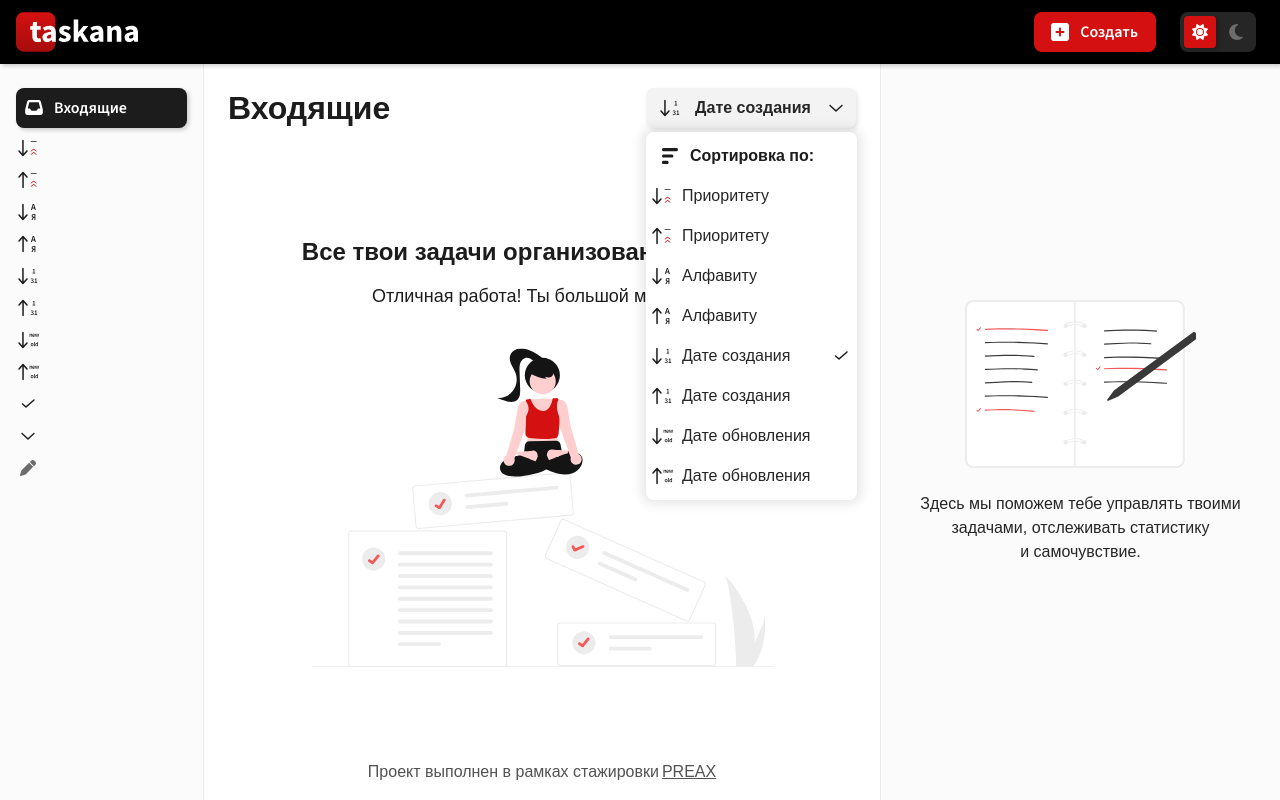
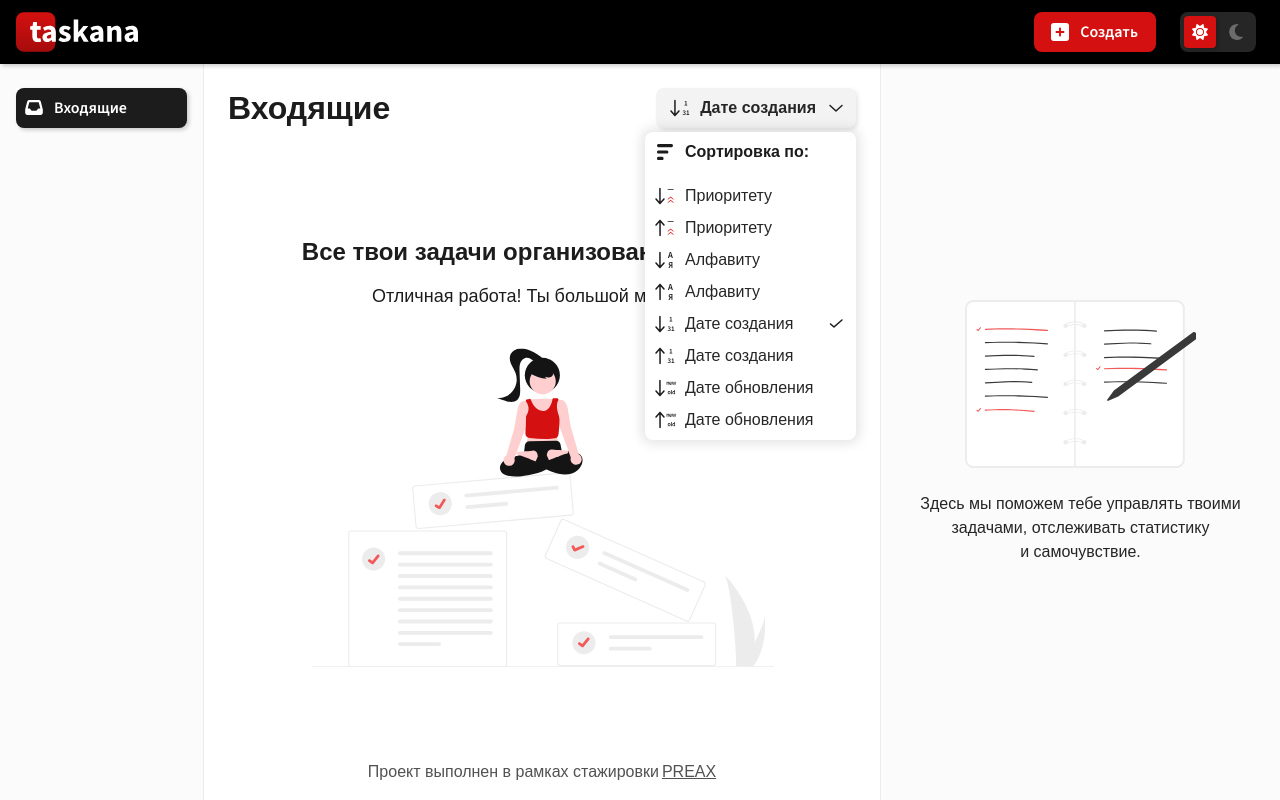
Before and after one commit to VitalGa/TaskanaApp, a React (Vite) app: page / in a window 1280 px wide. Both pictures are taken after a click on the button "Дате создания". Built offline with nearby package versions, Linux system fonts and the light colour scheme; a web font is replaced by a local one.

Commit message:
fixing Dropdown

```diff
--- a/src/components/dropdown/Dropdown.jsx
+++ b/src/components/dropdown/Dropdown.jsx
@@ -80,7 +80,7 @@ export function Dropdown({ options = [], value, onChange, disabled = false }) {
             <div className={styles.dropdownHeader}>Сортировка по:</div>
           </div>
 
-          <ul className={styles.iconList}>
+          <ul className={styles.dropdownList}>
             {options.map((option) => (
               <li
                 key={option.value}
--- a/src/components/dropdown/dropdown.module.css
+++ b/src/components/dropdown/dropdown.module.css
@@ -15,7 +15,8 @@
   background: #f3f3f3;
   box-shadow: 2px 2px 4px 0px #0000001a;
   cursor: pointer;
-  min-width: 210px;
+  /* min-width: 211px; */
+  width: 100%;
   font-size: 16px;
   line-height: 24px;
   font-weight: 600;
@@ -69,14 +70,16 @@
 /* Меню */
 .dropdownMenu {
   position: absolute;
+  display: flex;
+  flex-direction: column;
+  gap: 4px;
   top: calc(100% + 4px);
-  left: 0;
+  right: 0;
   min-width: 211px;
   background: #fff;
   border-radius: 8px;
   box-shadow: 0px 0px 12px 4px #0000001a;
   z-index: 100;
-  padding: 4px;
   opacity: 0;
   transition: opacity 0.2s ease;
 }
@@ -104,10 +107,11 @@
   border-radius: 4px;
 }
 
-.dropdownMenu ul {
-  list-style: none;
-  margin: 0;
-  padding: 0;
+.dropdownList {
+  display: flex;
+  flex-direction: column;
+  gap: 8px;
+  padding: 8px 0;
 }
 
 .dropdownItem {
@@ -115,7 +119,7 @@
   align-items: center;
   justify-content: space-between;
   gap: 8px;
-  padding: 8px 0;
+  padding: 0 8px;
   border-radius: 8px;
   font-size: 16px;
   line-height: 24px;
--- a/src/components/navBar/NavBar.jsx
+++ b/src/components/navBar/NavBar.jsx
@@ -22,25 +22,6 @@ export function NavBar() {
           </li>
         </ul>
       </nav>
-      <div className={styles.icons}>
-        <Icon name='priorityDesc' />
-        <Icon name='priorityAsc' />
-
-        <Icon name='alphabeticalDesc' />
-        <Icon name='alphabeticalAsc' />
-
-        <Icon name='createdAtDesc' />
-        <Icon name='createdAtAsc' />
-
-        <Icon name='updatedAtDesc' />
-        <Icon name='updatedAtAsc' />
-
-        <Icon name='checkDropdown' />
-
-        <Icon name='chevronDropdown' />
-
-        <Icon name='taskEdit' />
-      </div>
     </aside>
   );
 }
```
